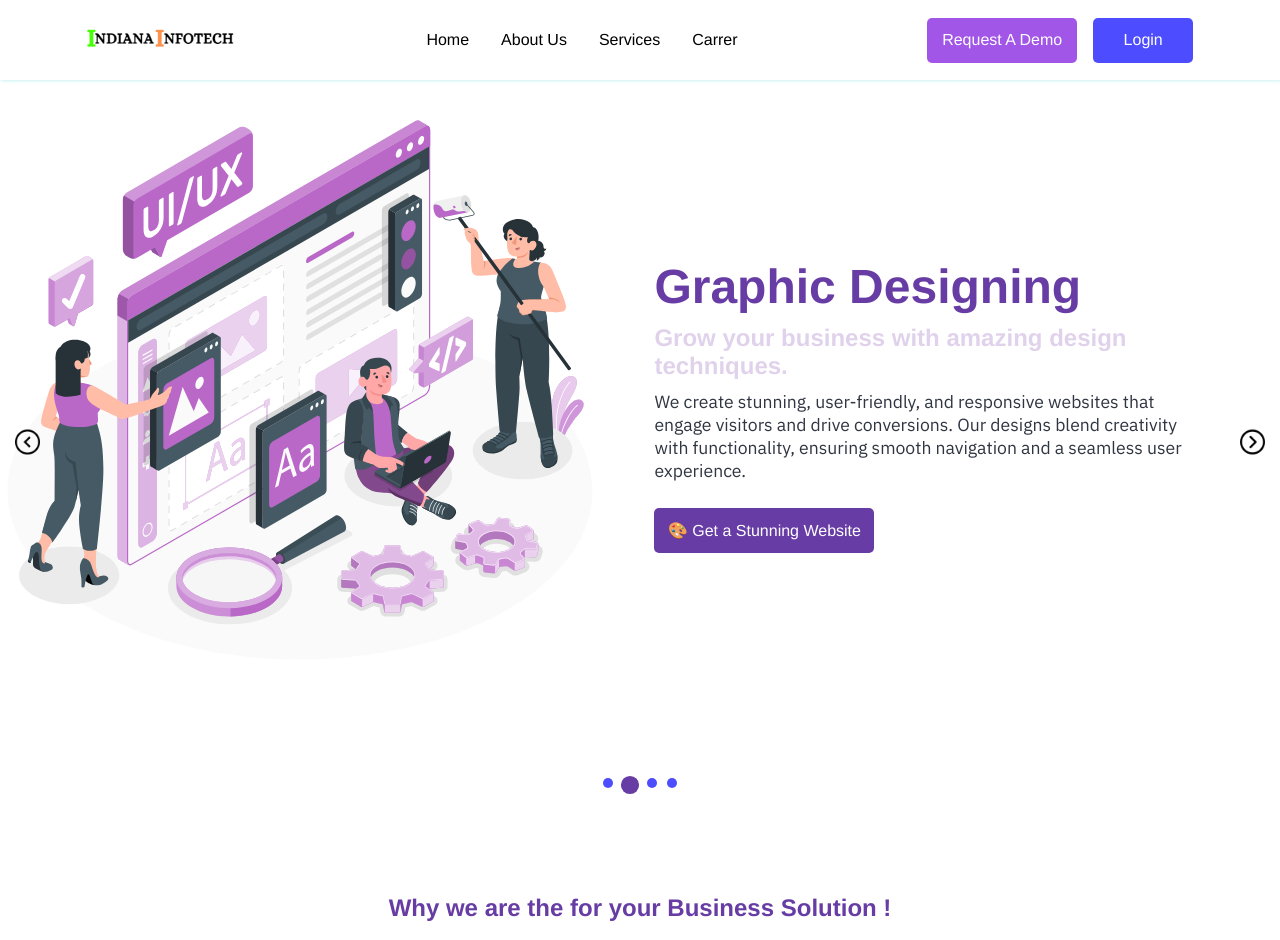
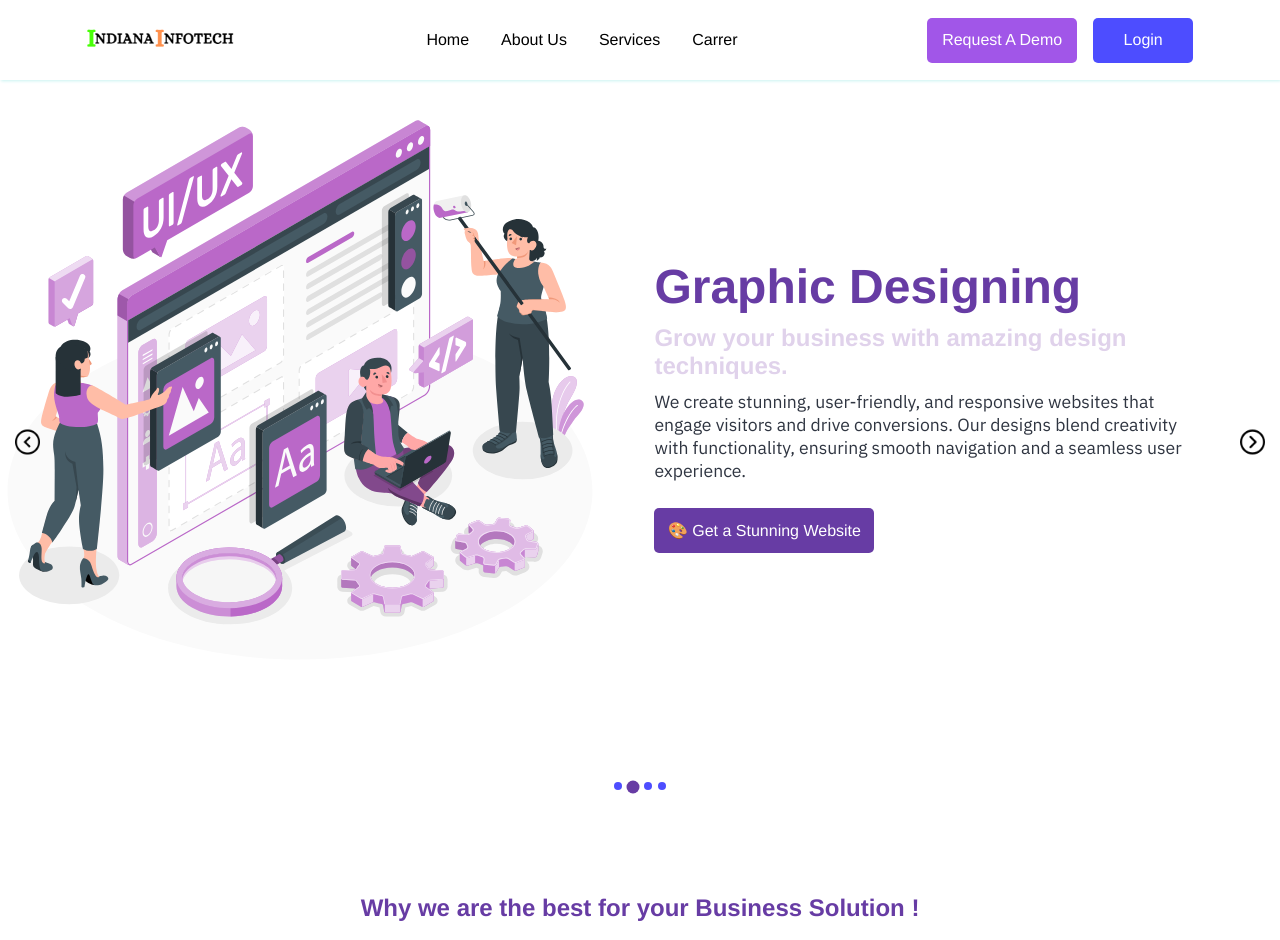
Before and after one commit to laxmankrishnamurti/Indiana-Infotech, a React (Vite) app: page / in a window 1280 px wide. Shown: the top 940 px of the page. Built offline with nearby package versions, Linux system fonts and the light colour scheme.

Commit message:
Working on home page

```diff
--- a/src/components/outlets/home/Home.tsx
+++ b/src/components/outlets/home/Home.tsx
@@ -111,7 +111,7 @@ function Home() {
           {/* comapny intro  */}
           <div className="company-intro">
             <div className="c-intro-head">
-              <h2 className="c-intro">Why we are the for your Business Solution !</h2>
+              <h2 className="c-intro">Why we are the best for your Business Solution !</h2>
             </div>
             <div className="c-intro-para">
               Indiana Infotech Pvt. Ltd. is a Software Website ecommerce and Mobile Application Development service provider company in India. Not just a software company but we have gained the faith of customers and positioned
--- a/src/components/outlets/home/hero/Hero.css
+++ b/src/components/outlets/home/hero/Hero.css
@@ -126,9 +126,9 @@ button {
 
   /* Default dot style */
   .dot {
-    width: 10px;
-    height: 10px;
-    margin: 0 5px;
+    width: 8px;
+    height: 8px;
+    margin: 0 3px;
     background-color: #4D4DFF;
     border-radius: 50%;
     transition: transform 0.3s ease, background-color 0.3s ease;
@@ -137,8 +137,8 @@ button {
 
   /* Active dot effect */
   .dot.active {
-    width: 14px;
-    height: 14px;
+    width: 10px;
+    height: 10px;
     background-color: #673CA4;
     transform: scale(1.3);
   }
```
